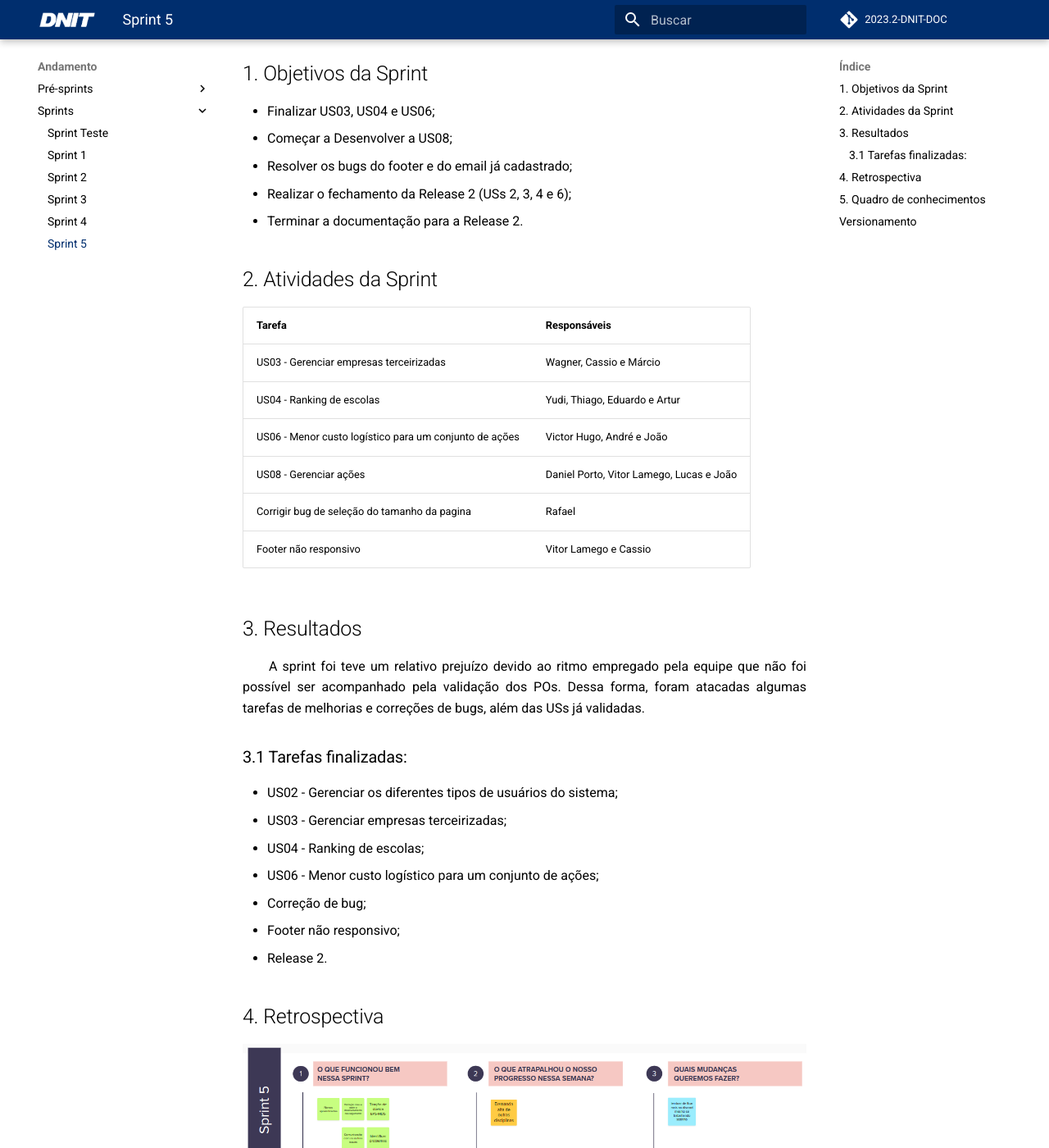
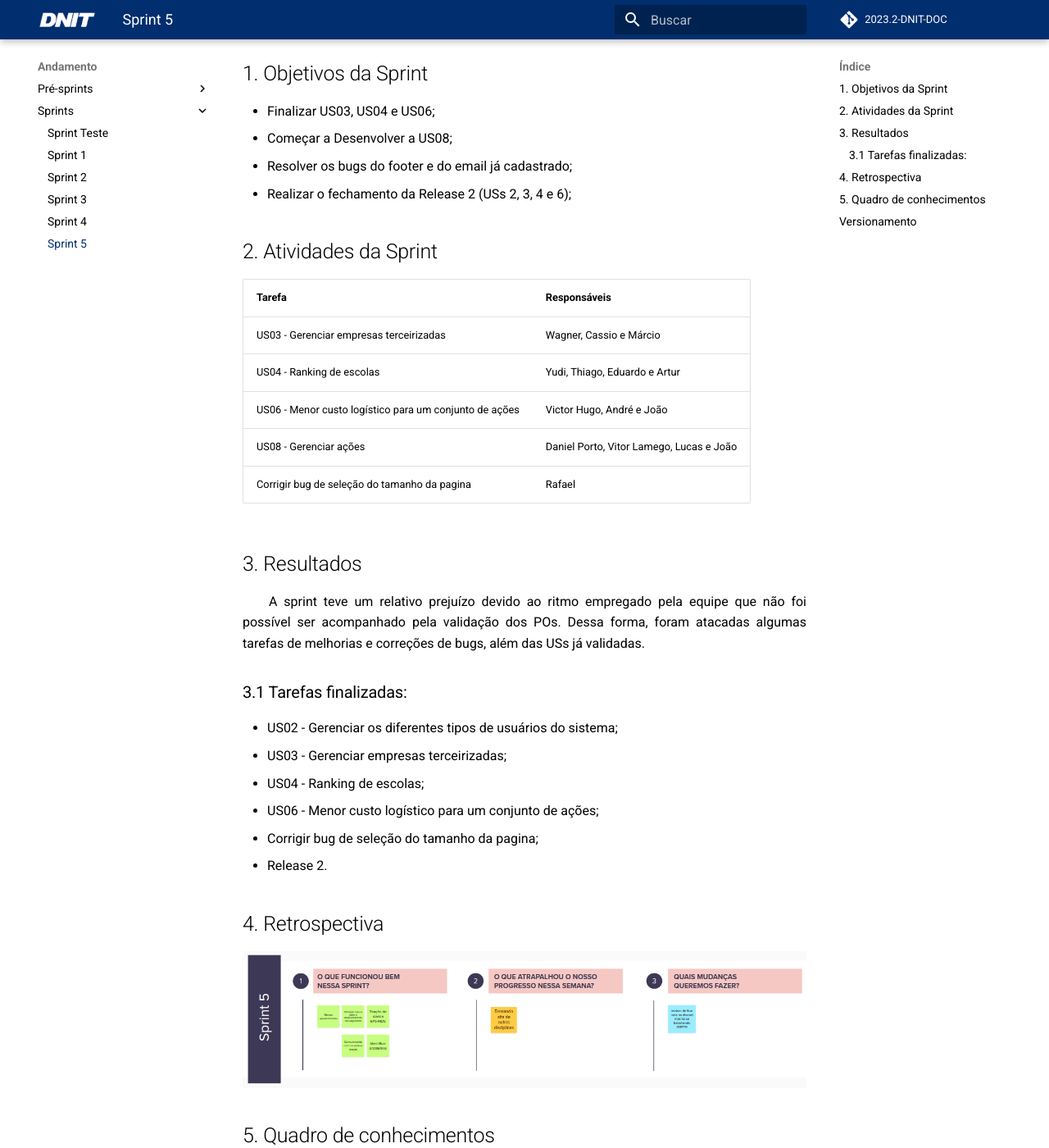
Before and after one commit to fga-eps-mds/2023.2-Dnit-DOC, an MkDocs documentation site: the page built from docs/andamento/sprint5.md, in a window 1280 px wide and 1400 px high, scrolled down 255 px. Shown: the whole window at 82% size. Built offline with MkDocs 1.6.1 and Material for MkDocs 9.7.7, drawn with Linux system fonts in a browser that asks for light colours; comment, search, counter and statistics services are not loaded; some of the changed text lies outside the part shown.

Commit message:
doc: atualiza andamento da sprint 5

```diff
--- a/docs/andamento/sprint5.md
+++ b/docs/andamento/sprint5.md
@@ -9,7 +9,6 @@
 - Começar a Desenvolver a US08;
 - Resolver os bugs do footer e do email já cadastrado;
 - Realizar o fechamento da Release 2 (USs 2, 3, 4 e 6);
-- Terminar a documentação para a Release 2.
 
 ## 2. Atividades da Sprint
 | Tarefa | Responsáveis |
@@ -18,12 +17,12 @@
 |US04 - Ranking de escolas|Yudi, Thiago, Eduardo e Artur|
 |US06 - Menor custo logístico para um conjunto de ações| Victor Hugo, André e João|
 |US08 - Gerenciar ações| Daniel Porto, Vitor Lamego, Lucas e João|
-|Corrigir bug de seleção do tamanho da pagina| Rafael
-|Footer não responsivo|Vitor Lamego e Cassio|
+|Corrigir bug de seleção do tamanho da pagina| Rafael|
+
 
 ## 3. Resultados
 
-&emsp;&emsp;A sprint foi teve um relativo prejuízo devido ao ritmo empregado pela equipe que não foi possível ser acompanhado pela validação dos POs. Dessa forma, foram atacadas algumas tarefas de melhorias e correções de bugs, além das USs já validadas.
+&emsp;&emsp;A sprint teve um relativo prejuízo devido ao ritmo empregado pela equipe que não foi possível ser acompanhado pela validação dos POs. Dessa forma, foram atacadas algumas tarefas de melhorias e correções de bugs, além das USs já validadas.
 
 ### 3.1 Tarefas finalizadas:
 
@@ -31,8 +30,7 @@
 - US03 - Gerenciar empresas terceirizadas;
 - US04 - Ranking de escolas;
 - US06 - Menor custo logístico para um conjunto de ações;
-- Correção de bug;
-- Footer não responsivo;
+- Corrigir bug de seleção do tamanho da pagina;
 - Release 2.
 
 ## 4. Retrospectiva
@@ -41,11 +39,12 @@
 
 ## 5. Quadro de conhecimentos
 
-![Conhecimentos](../assets/quadro-conhecimento/conhecimento4.png)
+![Conhecimentos](../assets/quadro-conhecimento/conhecimento5.png)
 
 ## Versionamento
 
 | Data | Modificação | Autor |
 |---|---|---|
-|16/11/2023|Criação do documento|Daniel Porto|
-|21/11/2023|Atualização do documento| Rafael|
+|16/11/2023|Criação do documento| Daniel Porto |
+|21/11/2023|Atualização do documento| Rafael |
+|23/11/2023|Atualização do documento| Daniel Porto |
```
Also changed, not shown: docs/assets/quadro-conhecimento/conhecimento5.png (added).
